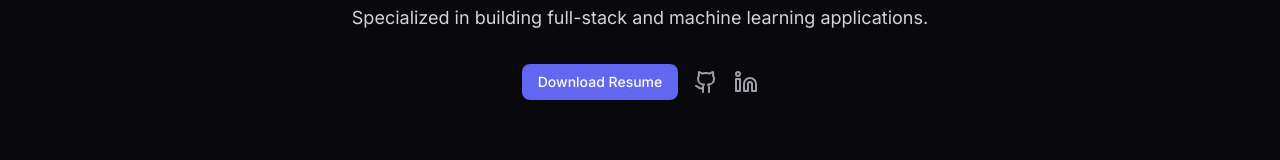
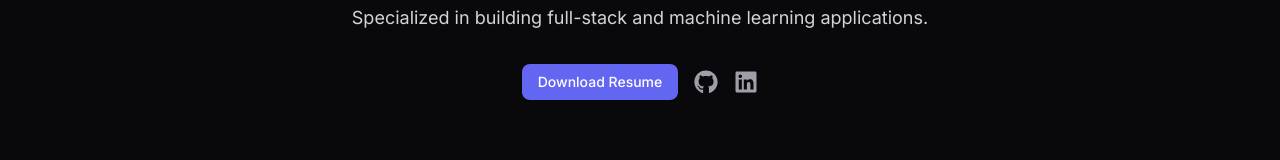
Before and after one commit to Chetankamineni/portfolio, a Next.js app: page / in a window 1280 px wide. Shown: the part 415-575 px from the top of the page. Built offline with nearby package versions, Linux system fonts and the light colour scheme.

Commit message:
updated icons

```diff
--- a/components/sections/Hero.tsx
+++ b/components/sections/Hero.tsx
@@ -2,7 +2,7 @@
 
 import { motion } from "framer-motion";
 import { Button } from "../ui/button";
-import { Github, Linkedin } from "lucide-react";
+import { FaGithub, FaLinkedin } from "react-icons/fa6";
 import Link from "next/link";
 
 export const Hero = () => {
@@ -66,14 +66,20 @@ export const Hero = () => {
             target="_blank"
             aria-label="GitHub"
           >
-            <Github className="text-zinc-500 dark:text-zinc-400 hover:text-indigo-600 transition-colors" />
+            <FaGithub
+              size={24}
+              className="text-zinc-500 dark:text-zinc-400 hover:text-indigo-600 transition-colors"
+            />
           </Link>
           <Link
             href="https://linkedin.com/in/chetan-kamineni"
             target="_blank"
             aria-label="LinkedIn"
           >
-            <Linkedin className="text-zinc-500 dark:text-zinc-400 hover:text-indigo-600 transition-colors" />
+            <FaLinkedin
+              size={24}
+              className="text-zinc-500 dark:text-zinc-400 hover:text-indigo-600 transition-colors"
+            />
           </Link>
         </div>
       </motion.div>
--- a/components/sections/Projects.tsx
+++ b/components/sections/Projects.tsx
@@ -10,7 +10,8 @@ import {
   CardFooter,
 } from "../ui/card";
 import { Badge } from "../ui/badge";
-import { Github, ExternalLink } from "lucide-react";
+import { FaGithub } from "react-icons/fa6";
+import { ExternalLink } from "lucide-react";
 import Link from "next/link";
 
 const projects = [
@@ -92,7 +93,7 @@ export const Projects = () => {
                       target="_blank"
                       className="flex items-center gap-2 text-sm text-zinc-500 hover:text-indigo-500 transition-colors"
                     >
-                      <Github size={16} />
+                      <FaGithub size={18} />
                       Code
                     </Link>
                   )}
```
